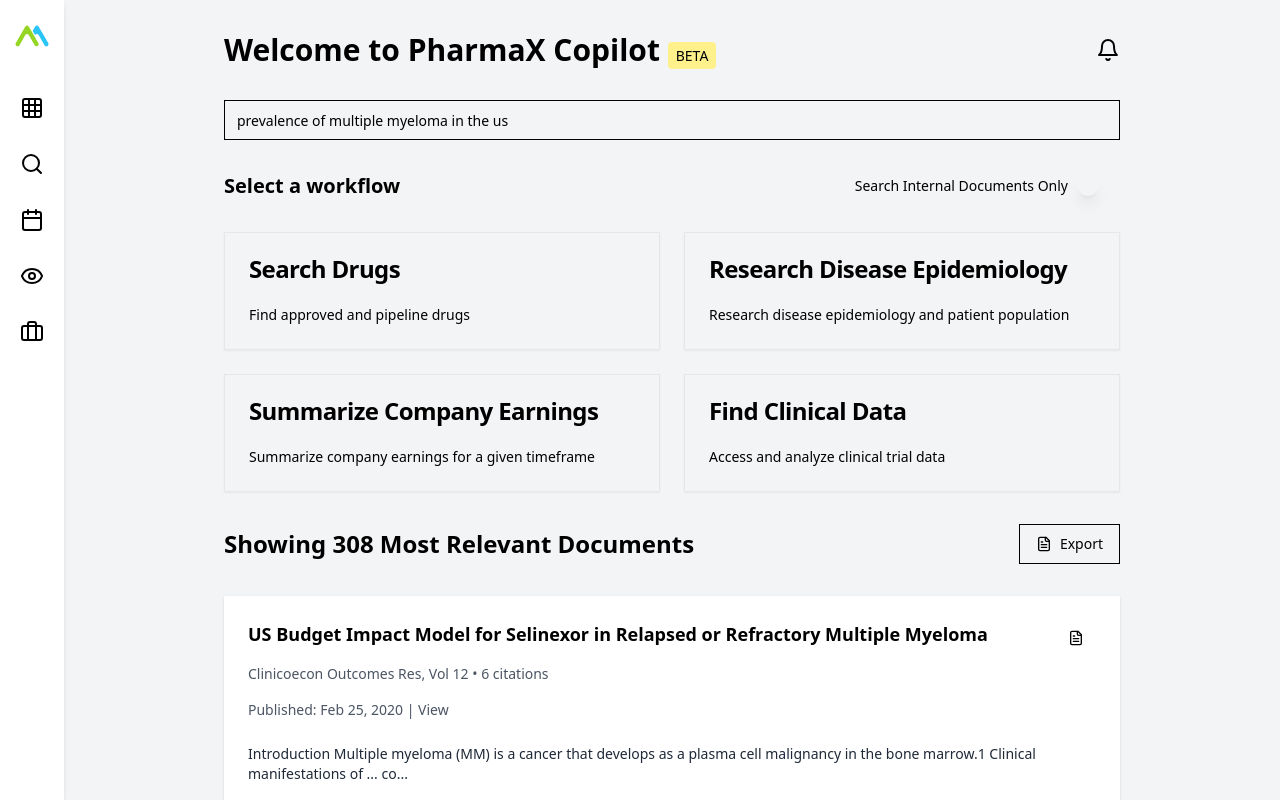
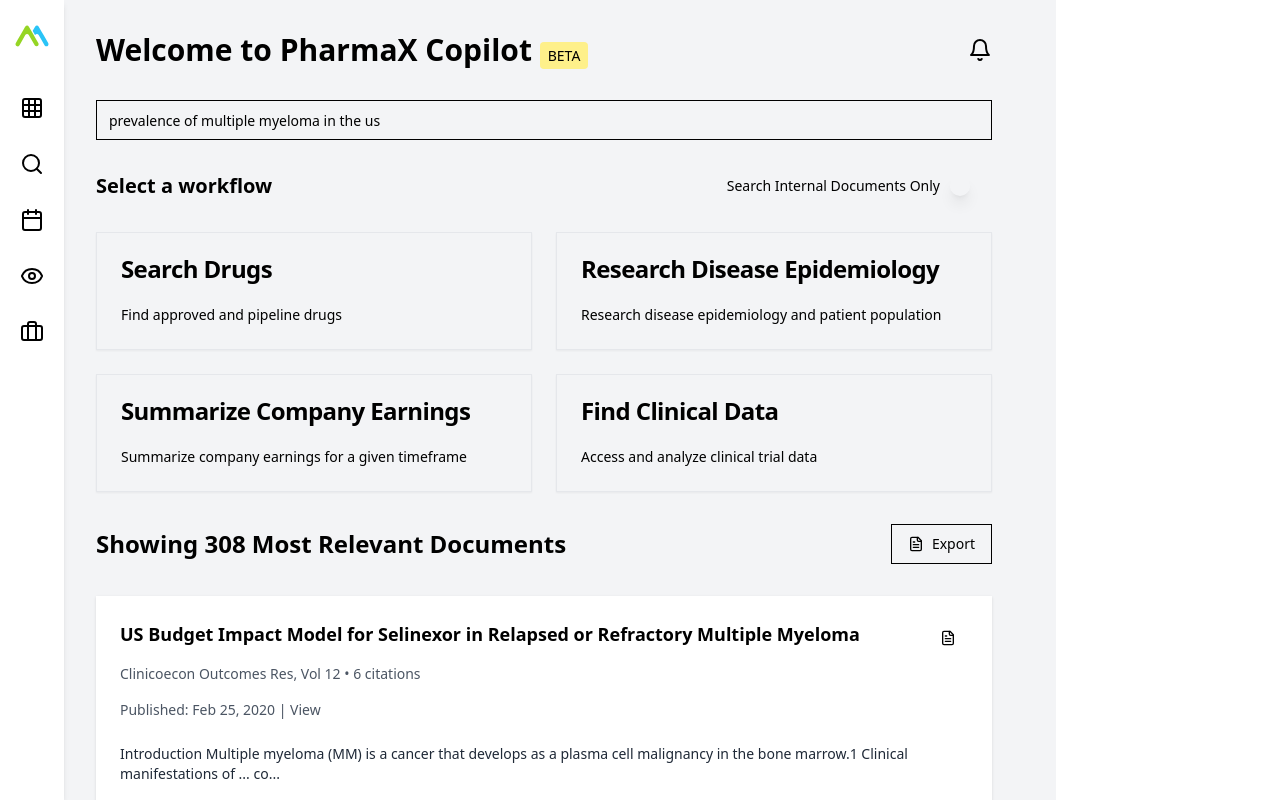
Before and after one commit to IEBS18/mgts, a React (Vite) app in the folder client/: page / in a window 1280 px wide. Shown: the top 800 px of the page. Built offline with nearby package versions, Linux system fonts and the light colour scheme.

Commit message:
made basic layout

```diff
--- /dev/null
+++ b/client/src/Layout.jsx
@@ -0,0 +1,18 @@
+import React from 'react'
+import Sidebar from './components/Sidebar'
+
+function Layout({children}) {
+  return (
+    <div className='flex h-screen'>
+        <div className='fixed top-0 left-0'>
+            <Sidebar />
+        </div>
+        <div className='ml-8'>
+            {children}
+        </div>
+
+    </div>
+  )
+}
+
+export default Layout
--- a/client/src/components/DashBoard.jsx
+++ b/client/src/components/DashBoard.jsx
@@ -16,10 +16,10 @@
   ]
 
   return (
-    <div className="flex h-screen bg-gray-100 relative">
+    <div className="flex h-screen bg-gray-100">
       {/* Sidebar */}
-
-        <Sidebar />
+{/*
+        <Sidebar /> */}
       {/* Main Content */}
       <main className="flex-1 p-8">
         <div className="max-w-4xl mx-auto">
--- a/client/src/main.jsx
+++ b/client/src/main.jsx
@@ -2,9 +2,12 @@
 import { createRoot } from 'react-dom/client'
 import App from './App.jsx'
 import './index.css'
+import Layout from './Layout.jsx'
 
 createRoot(document.getElementById('root')).render(
   <StrictMode>
-    <App />
+    <Layout>
+      <App />
+    </Layout>
   </StrictMode>,
 )
```
